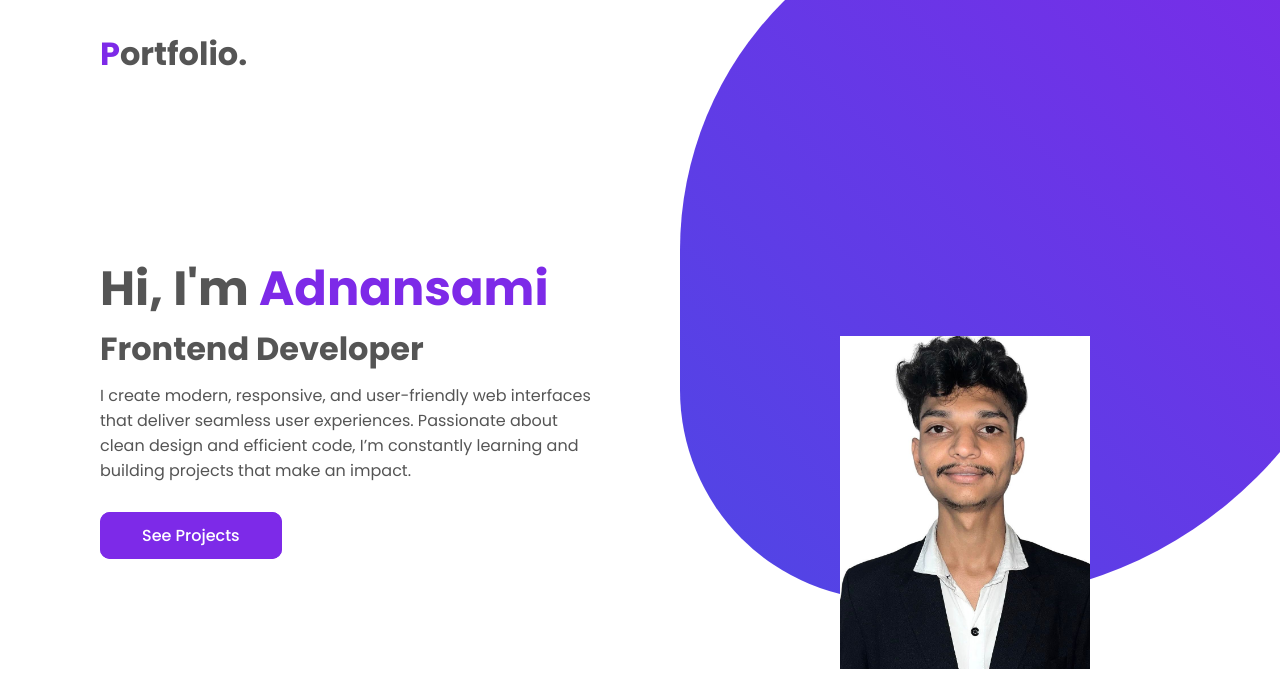
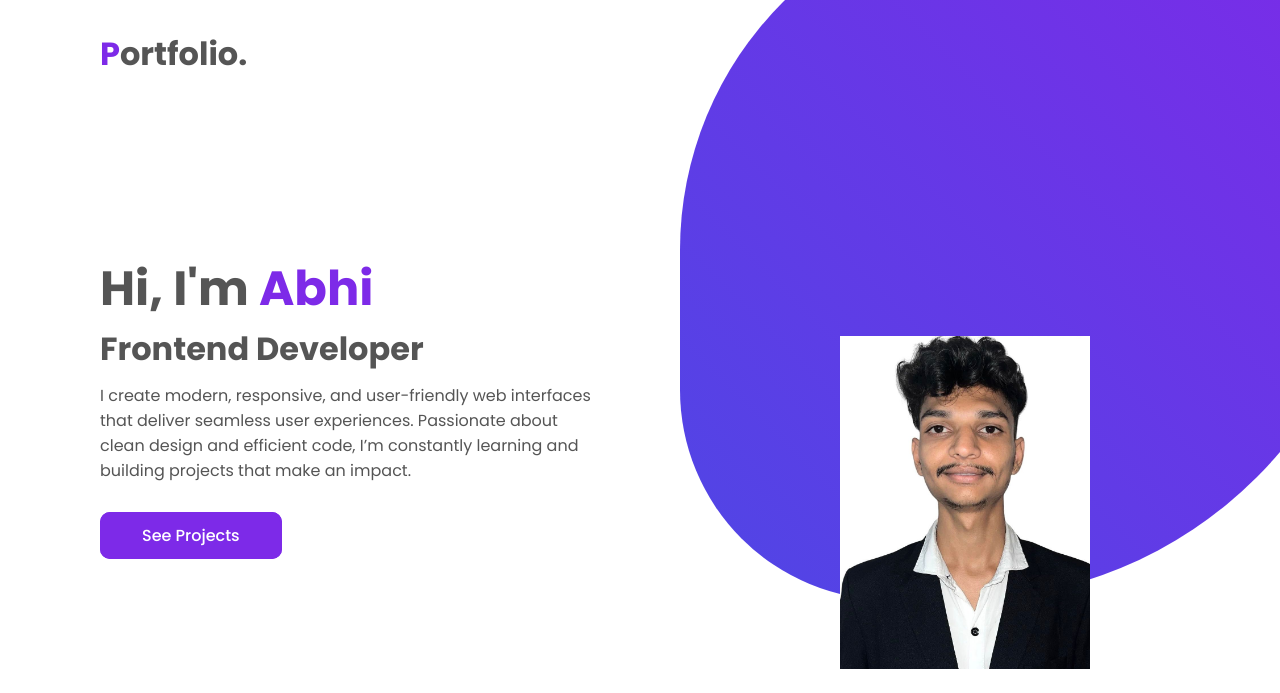
Before and after one commit to abhisbiradar113-afk/Abhi, a plain HTML site: page index.html in a window 1280 px wide. Shown: the top 693 px of the page. Drawn offline with Linux system fonts and the light colour scheme.

Commit message:
Update index.html

```diff
--- a/index.html
+++ b/index.html
@@ -14,7 +14,7 @@
     </header>
     <section class="home">
         <div class="content">
-            <h2>Hi, I'm <span>Adnansami</span></h2>
+            <h2>Hi, I'm <span>Abhi</span></h2>
             <h4>Frontend Developer</h4>
             <p>I create modern, responsive, and user-friendly web interfaces that deliver seamless user experiences. Passionate about clean design and efficient code, I’m constantly learning and building projects that make an impact.</p>
             <div class="btn-group">
```
